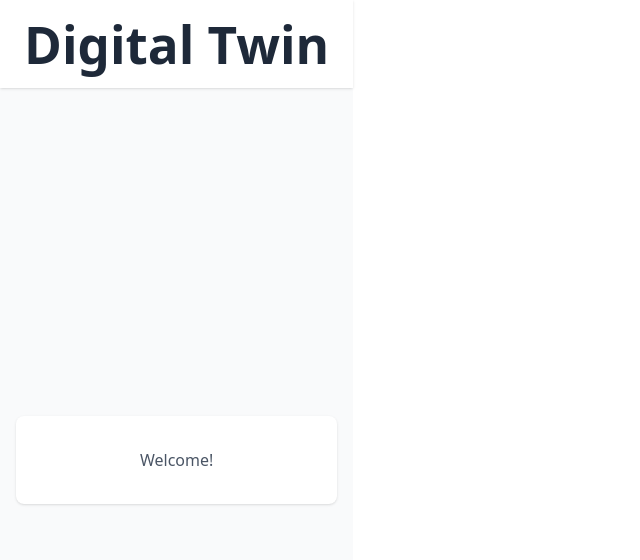
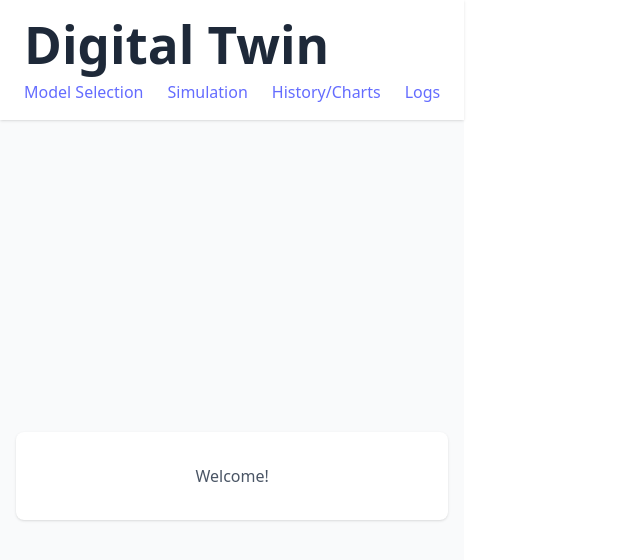
Before and after one commit to Adrianordp/digital_twin_frontend, a React (Vite) app: page / in a window 1280 px wide. Shown: the top 560 px of the page, without its empty margins (0-640 px from the left). Built offline with nearby package versions, Linux system fonts and the light colour scheme.

Commit message:
feat[src/App.tsx]: Add static navigation links to the header
- Implemented navigation links for Model Selection, Simulation, History/Charts, and Logs.

```diff
--- a/src/App.tsx
+++ b/src/App.tsx
@@ -4,6 +4,15 @@ function App() {
     <div className="min-h-screen bg-gray-50 flex flex-col">
       <header className="bg-white shadow-sm py-4 px-6">
         <h1 className="text-2xl font-bold text-gray-800">Digital Twin</h1>
+        <nav className="mt-2">
+          {/* Add static navigation links here */}
+          <ul className="flex gap-6">
+            <li><a href="#model" className="text-gray-700 hover:text-blue-600 font-medium">Model Selection</a></li>
+            <li><a href="#simulation" className="text-gray-700 hover:text-blue-600 font-medium">Simulation</a></li>
+            <li><a href="#history" className="text-gray-700 hover:text-blue-600 font-medium">History/Charts</a></li>
+            <li><a href="#logs" className="text-gray-700 hover:text-blue-600 font-medium">Logs</a></li>
+          </ul>
+        </nav>
       </header>
       <main className="flex-1 flex flex-col items-center justify-center px-4">
         {/* Put main content here */}
```
